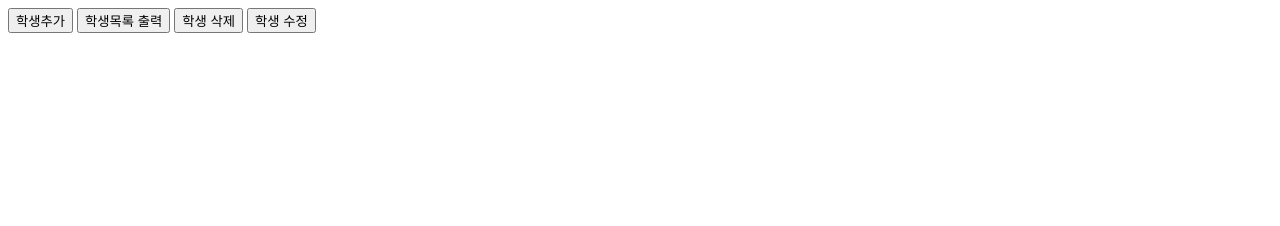
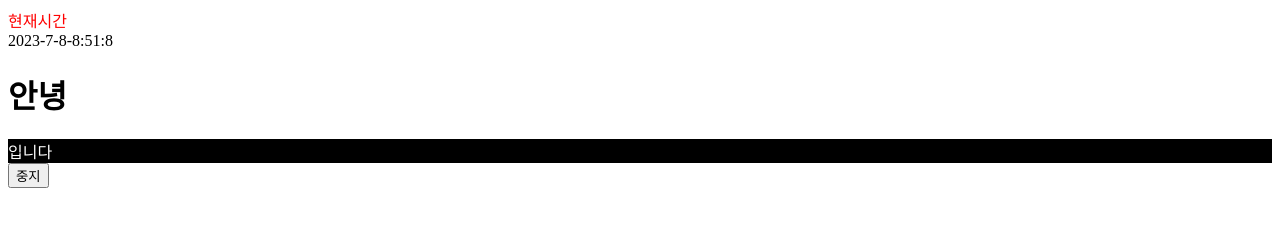
Before and after one commit to joje3029/JS_study, a plain HTML site: page js_study.html in a window 1280 px wide. Drawn offline with Linux system fonts and the light colour scheme.

Commit message:
2023.07.08 프론트수업

```diff
--- a/js_study.html
+++ b/js_study.html
@@ -5,80 +5,61 @@
     <meta http-equiv="X-UA-Compatible" content="IE=edge">
     <meta name="viewport" content="width=device-width, initial-scale=1.0">
     <title>Document</title>
+
 </head>
 <body>
-    <button type="button" onclick="addStudent()">학생추가</button>
-    <button type="button" onclick="studentList()">학생목록 출력</button>
-    <button type="button" onclick="deletStudent()">학생 삭제</button>
-    <button type="button" onclick="updateStudent()">학생 수정</button>
+    <!-- <h1 id="curTime"></h1> -->
+    <div class="curTime">현재시간</div>
+    <div class="curTime"></div>
+    <div class="curTime"></div>
+    <div class="curTime">입니다</div>
+    <button type="button" onclick="stop()">중지</button>
     <script>
-        var students = [
-            {name : '소민', age : "100", address : "제주도"}
-        ]
+        // var today = new Date();
+        // console.log(today.getFullYear());
+        // console.log(today.getMonth()+1); //자바스크립트는 month 뽑을때 +1해야함
+        // console.log(today.getDate());
 
-        function addStudent(){
-            inputName = prompt("이름을 입력해주세요")
+        var todaydate = getTodayDate();
+        //2023-07-08
+        function getTodayDate(){
+            var today = new Date();
+            var year = today.getFullYear();
+            var month = today.getMonth()+1;
+            var date = today.getDate();
+            var hour = today.getHours();
+            var minute = today.getMinutes();
+            var secounds = today.getSeconds();
+            // return year+'-'+ month +'-'+ date
+            return `${year}-${month}-${date}-${hour}:${minute}:${secounds}`;
+        }
+        // setInterval(() => document.write(todaydate), 1000);
+        interval=setInterval(function(){
+            // var curTime = document.getElementById("curTime");
+            // curTime.innerHTML = getTodayDate(); //h1 데이터(id=curTime)를 getTodayDate(함수로 바꾸겠다.)
+            // innerHTML은 다양하게 활용 가능
+            // curTime.innerHTML = `<input type="text" value="${getTodayDate()}"/>`; // 이런 식으로
 
-            inputAge = prompt("나이를 입력해주세요")
+            var curTime = document.getElementsByClassName("curTime");
+            curTime[1].innerHTML =getTodayDate();
+            }, 1000);
 
-            inputAddress = prompt("주소를 입력해주세요")
+            var target = document.getElementsByClassName("curTime")
+            target[0].style.color = 'red';
 
+            var target = document.getElementsByClassName("curTime")
+            target[3].style.backgroundColor = 'black';
+            target[3].style.color = 'white';
 
-            students.push({name : inputName, age : inputAge, address: inputAddress})
+            var h1 =document.createElement("h1");
+            h1.innerText = '안녕';
+            document.body.appendChild(h1);
 
-            console.log(students)
+            document.getElementsByClassName("curTime")[2].appendChild(h1);
+        function stop(){
+            clearInterval(interval)
+            alert("중지되었습니다")
         }
-
-        function studentList(){
-            for(var i = 0; i < students.length; i++){
-                 for(var key in students[i]){
-                    console.log(students[i][key])// student i번째 key값 출력 => [i]가 없으면 당연히 못찾아서 undifind가 나옴.
-                }
-            }
-        }
-
-        function deletStudent(){
-            deleteNumber = prompt("삭제할 배열의 인덱스 번호를 입력하세요")
-
-            if(deleteNumber >= students.length){
-                console.log("존재하지 않는 인덱스 번호 입니다.")
-                return;
-            }
-
-            for(var i=0; i<students.length; i++){ //i가 인덱스 번호
-                if(i == deleteNumber){//i가 인덱스 번호니까 조건이 이렇게 되는것임.
-                    check=confirm("정말 삭제(확인)하시겠습니까?")
-                    if(check == true){
-                        students.splice(i,1);
-                        alert("삭제되었습니다.")
-                    }else{
-                        alert("취소를 누르셨습니다.")
-                    }
-                }
-            }
-        }
-
-
-        function updateStudent(){
-            deleteNumber = prompt("수정 할 배열의 인덱스 번호를 입력하세요")
-
-            if(deleteNumber >=students.length){
-                console.log("존재하지 않는 인덱스 번호입니다.")
-                return;
-            }
-
-            updateName = prompt("수정할 이름을 입력하세요.")
-            updateAge = prompt("수정할 나이을 입력하세요.")
-            updateAddress = prompt("수정할 주소을 입력하세요.")
-            for(var i=0; i<students.length; i++){ //i가 인덱스 번호
-                if(i == deleteNumber){//i가 인덱스 번호니까 조건이 이렇게 되는것임.
-                    students[i].name=updateName;
-                    students[i].age=updateAge;
-                    students[i].address=updateAddress;
-                }
-            }
-        }
-
 
 
     </script>
```
